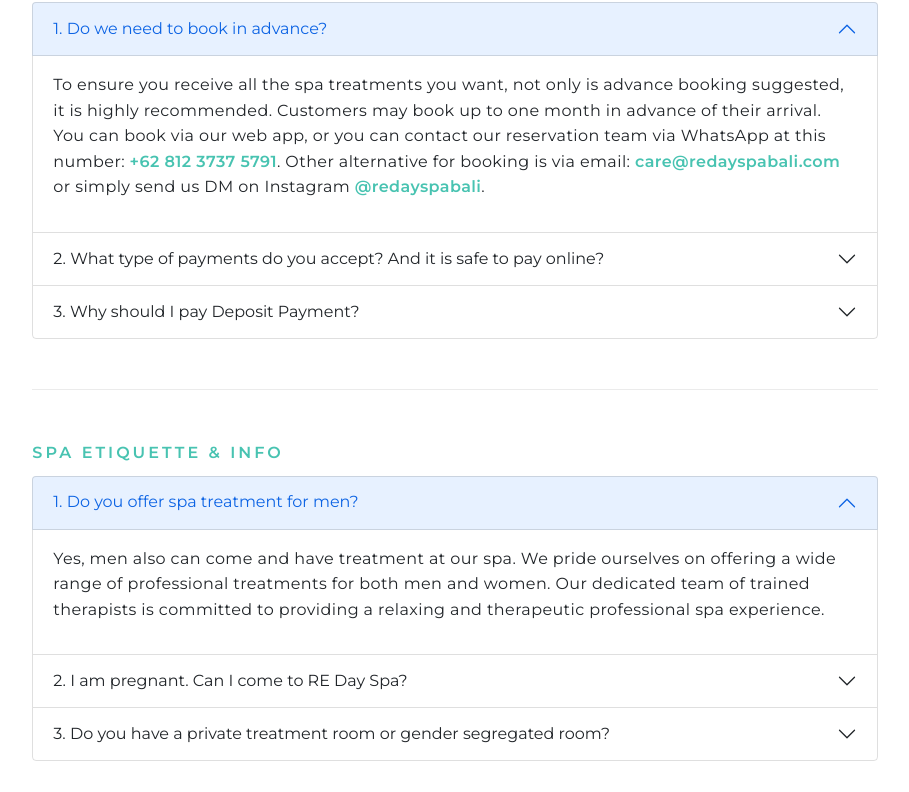
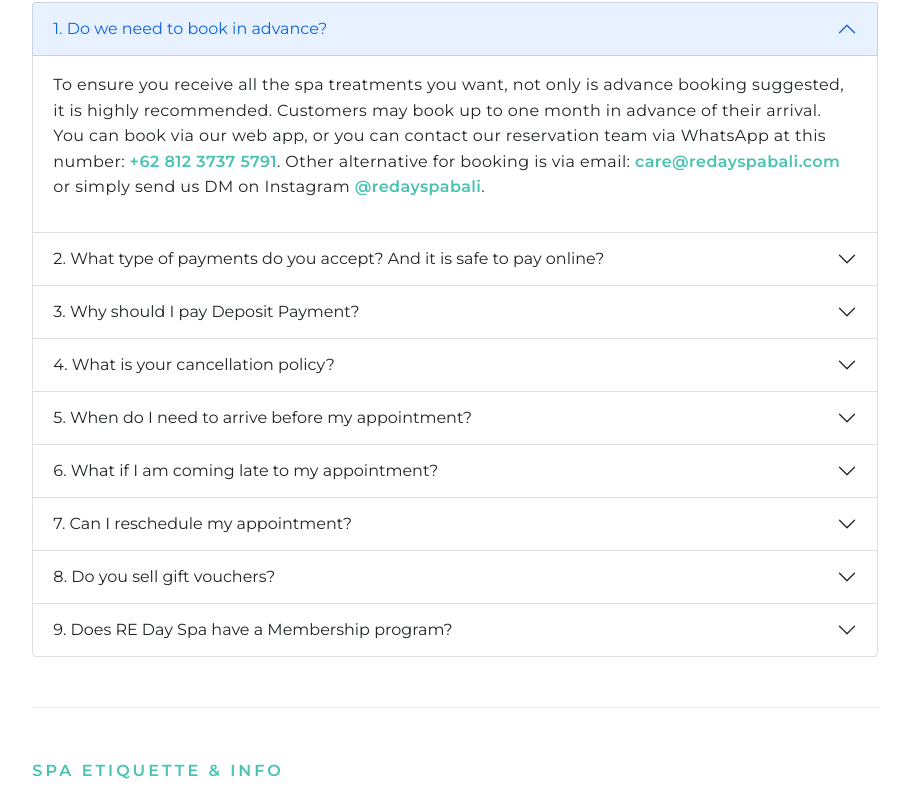
Before and after one commit to aldipee/redayspa, a Next.js app: page /faq in a window 1280 px wide. Shown: the part 373-1165 px from the top of the page, without its empty margins (185-1094 px from the left). Built offline with nearby package versions, Linux system fonts and the light colour scheme.

Commit message:
all booking faqs

```diff
--- a/pages/faq.js
+++ b/pages/faq.js
@@ -195,6 +195,186 @@
                           way we can confidently allocate the necessary
                           resources and staff members to our committed
                           customers.
+                        </p>
+                      </div>
+                    </div>
+                  </div>
+                  <div className="accordion-item">
+                    <h2 className="accordion-header" id="bookingFour">
+                      <button
+                        className="accordion-button collapsed"
+                        type="button"
+                        data-bs-toggle="collapse"
+                        data-bs-target="#collapseBookingFour"
+                        aria-expanded="false"
+                        aria-controls="collapseBookingFour"
+                      >
+                        4. What is your cancellation policy?
+                      </button>
+                    </h2>
+                    <div
+                      id="collapseBookingFour"
+                      className="accordion-collapse collapse"
+                      aria-labelledby="bookingFour"
+                      data-bs-parent="#accordionBooking"
+                    >
+                      <div className="accordion-body">
+                        <p>
+                          <b>
+                            <u>
+                              All payments made are strictly non-refundable.
+                            </u>
+                          </b>{" "}
+                          Please make sure you allocate/choose your time wisely
+                          and fully committed before making an appointment with
+                          us.
+                        </p>
+                      </div>
+                    </div>
+                  </div>
+                  <div className="accordion-item">
+                    <h2 className="accordion-header" id="bookingFive">
+                      <button
+                        className="accordion-button collapsed"
+                        type="button"
+                        data-bs-toggle="collapse"
+                        data-bs-target="#collapseBookingFive"
+                        aria-expanded="false"
+                        aria-controls="collapseBookingFive"
+                      >
+                        5. When do I need to arrive before my appointment?
+                      </button>
+                    </h2>
+                    <div
+                      id="collapseBookingFive"
+                      className="accordion-collapse collapse"
+                      aria-labelledby="bookingFive"
+                      data-bs-parent="#accordionBooking"
+                    >
+                      <div className="accordion-body">
+                        <p>
+                          You need to come at least 15 minutes before your
+                          scheduled appointment. It is because you need to
+                          fill-in a consultation form to better serve and
+                          personalise your treatment. If you are late for your
+                          appointment, you will only receive the remainder of
+                          what is left of your service.
+                        </p>
+                      </div>
+                    </div>
+                  </div>
+                  <div className="accordion-item">
+                    <h2 className="accordion-header" id="bookingSix">
+                      <button
+                        className="accordion-button collapsed"
+                        type="button"
+                        data-bs-toggle="collapse"
+                        data-bs-target="#collapseBookingSix"
+                        aria-expanded="false"
+                        aria-controls="collapseBookingSix"
+                      >
+                        6. What if I am coming late to my appointment?
+                      </button>
+                    </h2>
+                    <div
+                      id="collapseBookingSix"
+                      className="accordion-collapse collapse"
+                      aria-labelledby="bookingSix"
+                      data-bs-parent="#accordionBooking"
+                    >
+                      <div className="accordion-body">
+                        <p>
+                          Arriving late will mean that your treatment time is
+                          shortened. Your treatment will end on time, so the
+                          next guest will not be delayed. The full value of your
+                          treatment will be charged. Please plan your travel
+                          time wisely to get to our spa location.
+                        </p>
+                      </div>
+                    </div>
+                  </div>
+                  <div className="accordion-item">
+                    <h2 className="accordion-header" id="bookingSeven">
+                      <button
+                        className="accordion-button collapsed"
+                        type="button"
+                        data-bs-toggle="collapse"
+                        data-bs-target="#collapseBookingSeven"
+                        aria-expanded="false"
+                        aria-controls="collapseBookingSeven"
+                      >
+                        7. Can I reschedule my appointment?
+                      </button>
+                    </h2>
+                    <div
+                      id="collapseBookingSeven"
+                      className="accordion-collapse collapse"
+                      aria-labelledby="bookingSeven"
+                      data-bs-parent="#accordionBooking"
+                    >
+                      <div className="accordion-body">
+                        <p>
+                          Yes, you can reschedule your appointment. But you need
+                          to notify us at least 3 hours prior to your treatment.
+                          Reschedule is based on the time slot and therapist
+                          availability. Rescheduling less than 3 hours notice is
+                          not allowed.
+                        </p>
+                      </div>
+                    </div>
+                  </div>
+                  <div className="accordion-item">
+                    <h2 className="accordion-header" id="bookingEight">
+                      <button
+                        className="accordion-button collapsed"
+                        type="button"
+                        data-bs-toggle="collapse"
+                        data-bs-target="#collapseBookingEight"
+                        aria-expanded="false"
+                        aria-controls="collapseBookingEight"
+                      >
+                        8. Do you sell gift vouchers?
+                      </button>
+                    </h2>
+                    <div
+                      id="collapseBookingEight"
+                      className="accordion-collapse collapse"
+                      aria-labelledby="bookingEight"
+                      data-bs-parent="#accordionBooking"
+                    >
+                      <div className="accordion-body">
+                        <p>
+                          Yes, we do sell gift voucher. You can contact our
+                          reservation team for more detail information
+                        </p>
+                      </div>
+                    </div>
+                  </div>
+                  <div className="accordion-item">
+                    <h2 className="accordion-header" id="bookingNine">
+                      <button
+                        className="accordion-button collapsed"
+                        type="button"
+                        data-bs-toggle="collapse"
+                        data-bs-target="#collapseBookingNine"
+                        aria-expanded="false"
+                        aria-controls="collapseBookingNine"
+                      >
+                        9. Does RE Day Spa have a Membership program?
+                      </button>
+                    </h2>
+                    <div
+                      id="collapseBookingNine"
+                      className="accordion-collapse collapse"
+                      aria-labelledby="bookingNine"
+                      data-bs-parent="#accordionBooking"
+                    >
+                      <div className="accordion-body">
+                        <p>
+                          Yes, we do have a Membership Program for our loyal
+                          customers. You can contact our reservation team for
+                          more details on the Membership Program price list and
+                          benefits.
                         </p>
                       </div>
                     </div>
```
